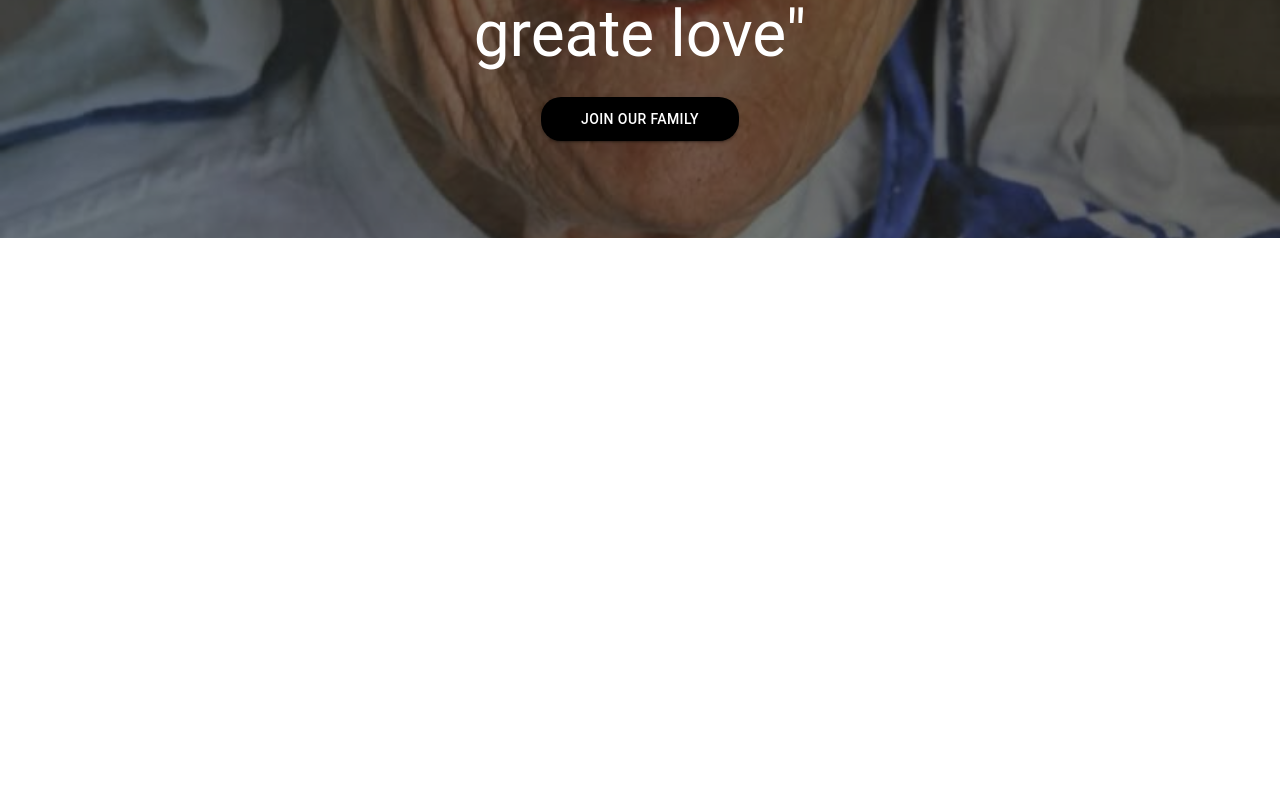
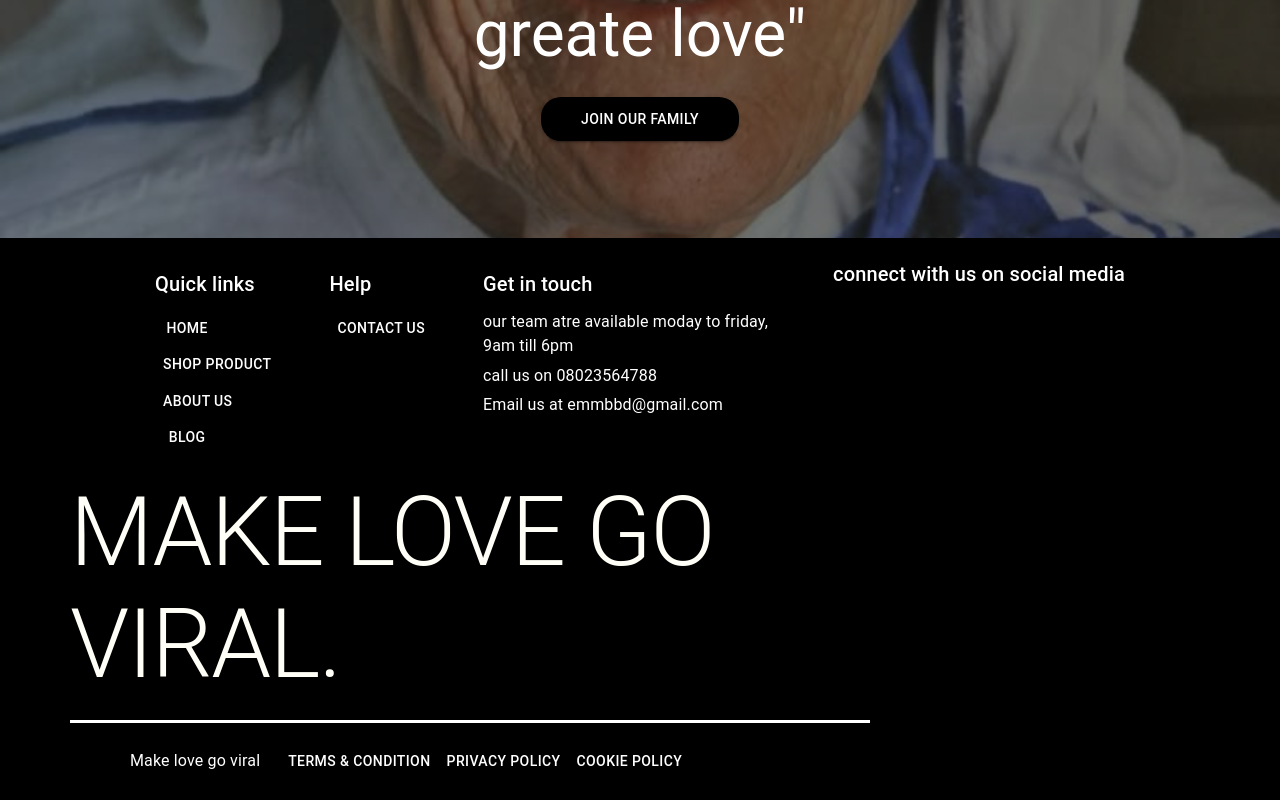
Before and after one commit to Nuelwhiz/mlgv-landing-page, a React (Vite) app: page / in a window 1280 px wide. Shown: the part 3027-3827 px from the top of the page. Before the commit the page ends 3315 px from the top, so only its background shows below. Built offline with nearby package versions, Linux system fonts and the light colour scheme.

Commit message:
updating responsive

```diff
--- a/src/mui/mui.jsx
+++ b/src/mui/mui.jsx
@@ -327,12 +327,13 @@ export default function Mui() {
         </Box>
       </Box>
 
+      <Box sx={{ display: "flex", flexDirection: "column" }}>
         <Box sx={{ display: "flex", justifyContent: "center" }}>
           <Box
             sx={{
               bgcolor: "black",
               width: "100%",
-            marginBlock: "50px",
+              marginTop: "50px",
               height: { xs: "fit-content", md: "500px" },
               padding: { xs: "20px", md: "150px" },
 
@@ -372,8 +373,8 @@ export default function Mui() {
               }}
             >
               {" "}
-            " Not all of us can do greate things but we can do all small things
-            with greate love"
+              " Not all of us can do greate things but we can do all small
+              things with greate love"
             </Typography>
             <Button
               variant="contained"
@@ -389,8 +390,7 @@ export default function Mui() {
               join our family
             </Button>
           </Box>
-
-        {/*
+        </Box>
 
         <Box
           sx={{
@@ -401,15 +401,13 @@ export default function Mui() {
             flexDirection: "column",
           }}
         >
-
-
-
           <Box
             sx={{
-            margin: "90px",
+              padding: "20px",
               display: "flex",
-
-            justifyContent: { md: "space-between", xs: "center" },
+              justifyContent: "center",
+              flexDirection: { xs: "column", md: "row" },
+              gap: "50px",
             }}
           >
             <Box
@@ -457,10 +455,13 @@ export default function Mui() {
                 variant="h6"
                 sx={{ color: "white", marginBlock: "10px" }}
               >
-              Quick links
+                Get in touch
               </Typography>
-            <Typography gutterBottom sx={{ color: "white", maxWidth: "300px" }}>
-              our team atre available moday to friday, 9am till 6pm
+              <Typography
+                gutterBottom
+                sx={{ color: "white", maxWidth: "300px" }}
+              >
+                {} our team atre available moday to friday, 9am till 6pm
               </Typography>
               <Typography gutterBottom sx={{ color: "white" }}>
                 call us on 08023564788{" "}
@@ -482,15 +483,20 @@ export default function Mui() {
             </Box>
           </Box>
           <Box
-          sx={{ display: "flex", justifyItems: "center", marginInline: "auto" }}
+            sx={{
+              display: "flex",
+              justifyItems: "",
+            }}
           >
             <Typography
               variant="h1"
               sx={{
                 color: "#FFFFF7",
                 maxWidth: "800px",
-              borderBottom: "3px solid white",
+                borderBottom: { md: "3px solid white", xs: "none" },
                 paddingBottom: "20px",
+                marginLeft: { xs: "20px", md: "70px" },
+                textAlign: "start",
               }}
             >
               MAKE LOVE GO VIRAL.{" "}
@@ -501,16 +507,25 @@ export default function Mui() {
             sx={{
               display: "flex",
               gap: "20px",
-            marginLeft: "90px",
+              paddingInline: "30px",
               marginBlock: "20px",
+              marginLeft: { xs: "20px", md: "100px" },
+
+              alignItems: "center",
             }}
           >
             <Typography sx={{ color: "white" }}>Make love go viral</Typography>
+            <Box
+              sx={{
+                display: { xs: "none", md: "block" },
+              }}
+            >
               <Button sx={{ color: "white" }}>Terms & condition</Button>
               <Button sx={{ color: "white" }}>Privacy policy</Button>
               <Button sx={{ color: "white" }}>Cookie policy</Button>
             </Box>
-      </Box> */}
+          </Box>
+        </Box>
       </Box>
     </>
   );
```
Lines whose indentation alone changed are shown as unchanged.
